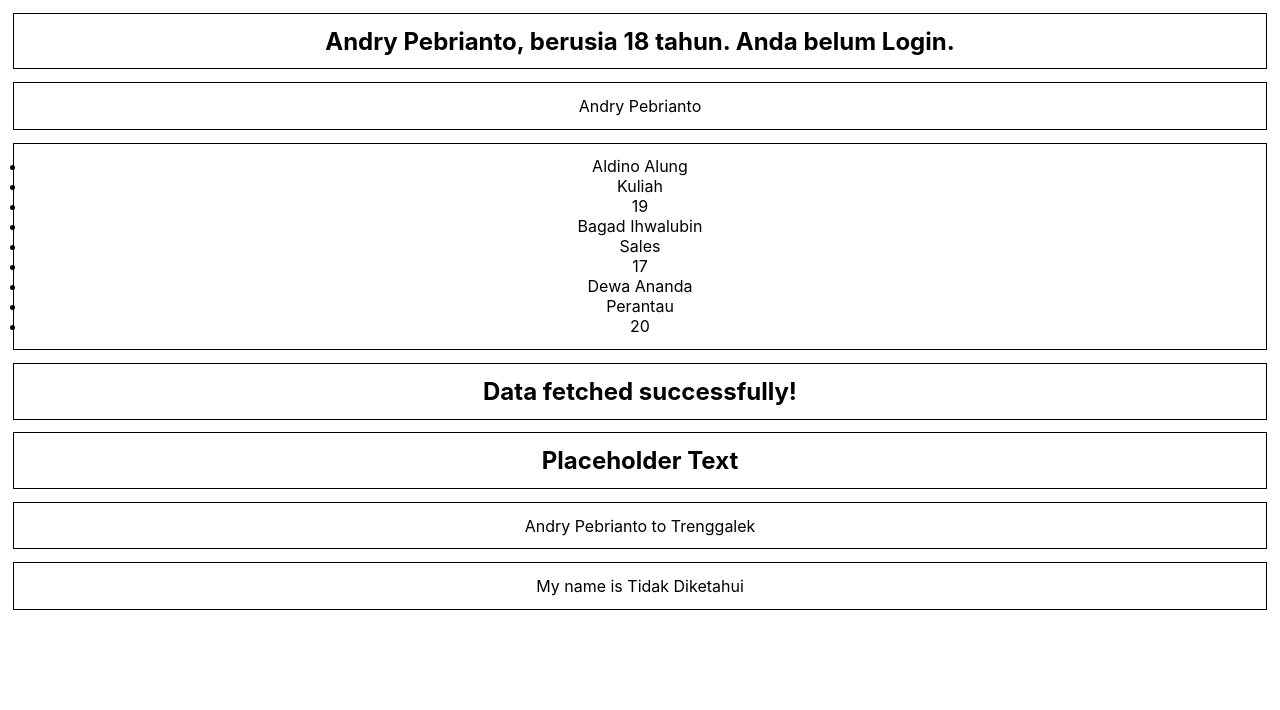
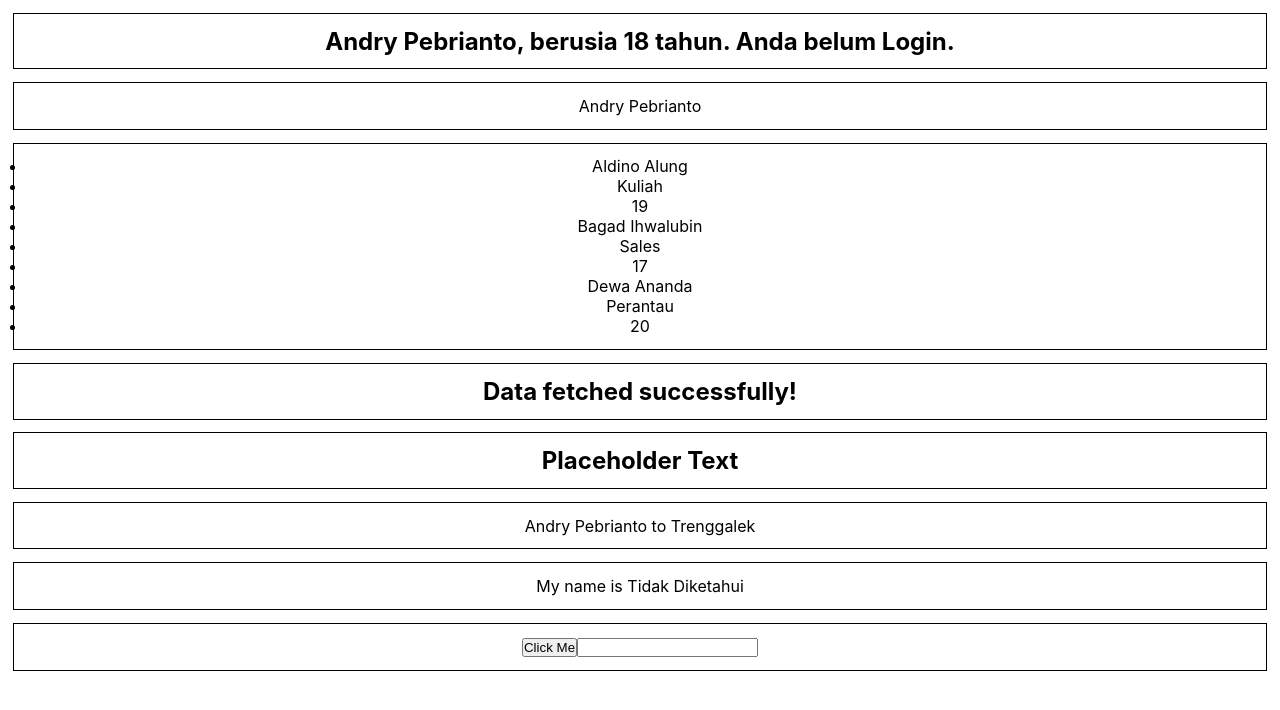
Before and after one commit to Aswassaw/belajar-react-typescript, a React (Create React App) app: page / in a window 1280 px wide. Shown: the top 710 px of the page. Built offline with nearby package versions, Linux system fonts and the light colour scheme.

Commit message:
Function sebagai props

```diff
--- a/src/App.tsx
+++ b/src/App.tsx
@@ -1,4 +1,6 @@
+import { useState } from "react";
 import "./App.css";
+import { Event } from "./components/Event";
 import { Greet } from "./components/Greet";
 import { Heading } from "./components/Heading";
 import { Optional } from "./components/Optional";
@@ -8,6 +10,8 @@ import { PersonList } from "./components/PersonList";
 import { Status } from "./components/Status";
 
 function App() {
+  const [input, setInput] = useState("");
+
   const personName = {
     firstName: "Andry",
     lastName: "Pebrianto",
@@ -33,22 +37,34 @@ function App() {
 
   return (
     <div className='App'>
-      {/* Penggunaan props dasar */}
+      {/* Props string, number, boolean */}
       <Greet name='Andry Pebrianto' age={18} isLoggedIn={false} />
-      {/* Penggunaan props object */}
+      {/* Props object */}
       <Person name={personName} />
-      {/* Penggunaan props array of object */}
+      {/* Props array of object */}
       <PersonList personListData={personList} />
-      {/* Penggunaan props union */}
+      {/* Props onion */}
       <Status status='success' />
-      {/* Penggunaan props children bertipe string */}
+      {/* Props children bertipe string */}
       <Heading>Placeholder Text</Heading>
-      {/* Penggunaan props children bertipe react component */}
+      {/* Props children bertipe react component */}
       <Oscar>
         <Heading>Heading ada di dalam Oscar</Heading>
       </Oscar>
-      {/* Penggunaan props optional */}
+      {/* Props optional */}
       <Optional />
+      {/* Props function/event handler */}
+      <Event
+        handleIncrement={(e, id) => {
+          console.log("Onclick - " + id);
+          console.log(e.target);
+        }}
+        handleChange={(e) => {
+          setInput(e.target.value);
+          console.log(input);
+        }}
+        inputValue={input}
+      />
     </div>
   );
 }
--- /dev/null
+++ b/src/components/Event.tsx
@@ -0,0 +1,21 @@
+import React from "react";
+
+interface EventProps {
+  handleIncrement: (
+    event: React.MouseEvent<HTMLButtonElement>,
+    id: number
+  ) => void;
+  inputValue: string;
+  handleChange: (event: React.ChangeEvent<HTMLInputElement>) => void;
+}
+
+export const Event = (props: EventProps) => {
+  return (
+    <div className='border'>
+      <button onClick={(e) => props.handleIncrement(e, new Date().getTime())}>
+        Click Me
+      </button>
+      <input type="text" value={props.inputValue} onChange={props.handleChange} />
+    </div>
+  );
+};
```
